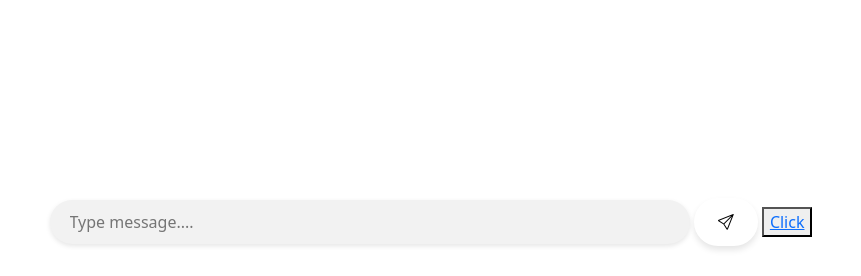
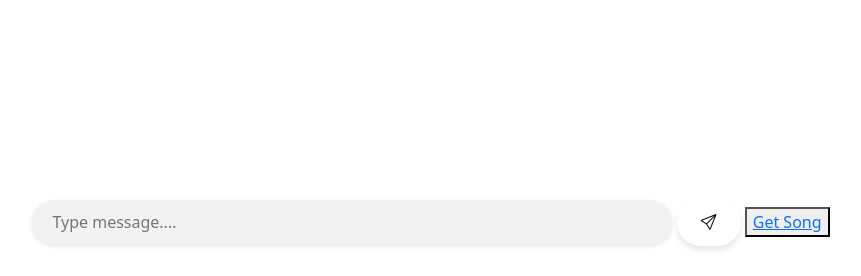
Before and after one commit to GauravChavan2004/college_Chatbot_song, a Django app: page / in a window 1280 px wide. Shown: the part 524-800 px from the top of the page, without its empty margins (209-1070 px from the left). Run offline with Django 5.2, Linux system fonts and the light colour scheme.

Commit message:
minor changes --

```diff
--- a/chatbot_app/models.py
+++ b/chatbot_app/models.py
@@ -3,3 +3,6 @@ from django.db import models
 class Conversation(models.Model):
     user_input = models.TextField()
     response = models.TextField()
+
+class Emotion(models.Model):
+    emotion = models.TextField()
--- a/chatbot_app/views.py
+++ b/chatbot_app/views.py
@@ -6,17 +6,14 @@ from django.http import HttpResponse
 from django.shortcuts import redirect
 from django.shortcuts import render
 from .models import Conversation
+from .models import Emotion
 from .intents import intents
 from nltk.stem import WordNetLemmatizer
 from nltk.tokenize import word_tokenize
 import random
 import text2emotion
 import requests
-
 from django.http import JsonResponse
-
-
-import spotipy
 from spotipy.oauth2 import SpotifyOAuth
 
 lemmatizer = WordNetLemmatizer()
@@ -54,9 +51,10 @@ def chat(request):
     msg = request.GET.get('user_message')
     msg1=msg.lower()
     response = chatbot_response(msg1)
+    emotion2 = analyze_emotion(msg)
+    Emotion.objects.create(emotion=emotion2)
     Conversation.objects.create(user_input=msg, response=response)
     return HttpResponse(response)
-
 
 
 CLIENT_ID = '5f23245341574c4f8197d92d339cb2e7'
@@ -80,14 +78,12 @@ def callback(request):
     })
     token_info = response.json()
     access_token = token_info['access_token']
-    return redirect(f'/suggest/?access_token={access_token}')
+    return redirect(f'/suggest/?access_token1={access_token}')
 
 def suggest_songs(request):
-    access_token = request.GET.get('access_token')
-    msg = request.GET.get('user_message')
-    emotion = analyze_emotion(msg)  # Default emotion
-    print(emotion)
-    search_url = f'https://api.spotify.com/v1/search?q={emotion}&type=track&limit=10'
+    access_token = request.GET.get('access_token1')
+    emotion2 = Emotion.objects.latest('id').emotion
+    search_url = f'https://api.spotify.com/v1/search?q={emotion2}&type=track&limit=10'
     response = requests.get(search_url, headers={
         'Authorization': f'Bearer {access_token}'
     })
--- a/template/index.html
+++ b/template/index.html
@@ -112,7 +112,7 @@
         <button type="submit" id="Submit_btn">
           <i class="bi bi-send"></i>
         </button>
-        <button><a href="/get_song">Click</a></button>
+        <button><a href="/login">Get Song</a></button>
       </div>
     </div>
 
@@ -145,6 +145,20 @@
           getUserResponse();
         }
       });
+      // Create the list element
+      var list = $("<ol>").appendTo("#BotInput");
+
+      // Loop through the songs array and create list items
+      $.each(songs, function(index, song) {
+          var listItem = $("<li>").appendTo(list);
+          var link = $("<a>")
+              .attr("href", song.url)
+              .attr("target", "_blank")
+              .text(song.name + " by " + song.artist)
+              .appendTo(listItem);
+      });
+
+
     </script>
   </body>
 </html>
--- a/template/suggestions.html
+++ b/template/suggestions.html
@@ -6,7 +6,7 @@
   </head>
   <body>
     <h1>Suggested Songs</h1>
-    <ul>
+    <ol>
       {% for song in songs %}
       <li>
         <a href="{{ song.url }}" target="_blank"
@@ -14,6 +14,6 @@
         >
       </li>
       {% endfor %}
-    </ul>
+    </ol>
   </body>
 </html>
```
Also changed, not shown: chatbot_app/migrations/0002_emotion.py (added), db.sqlite3.
